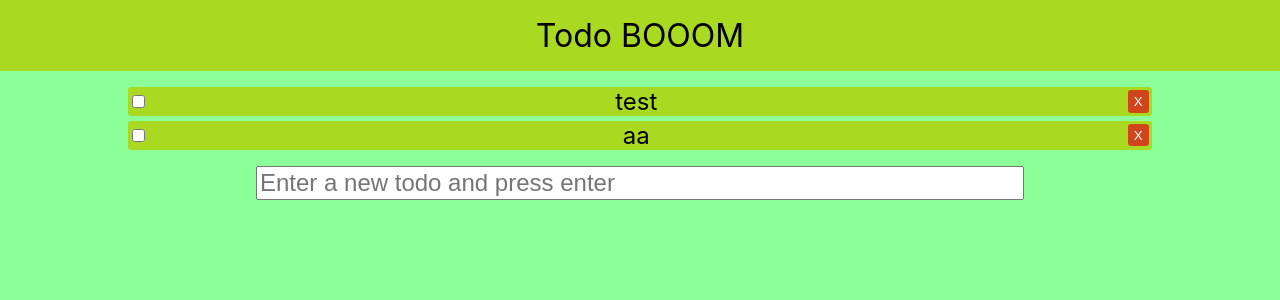
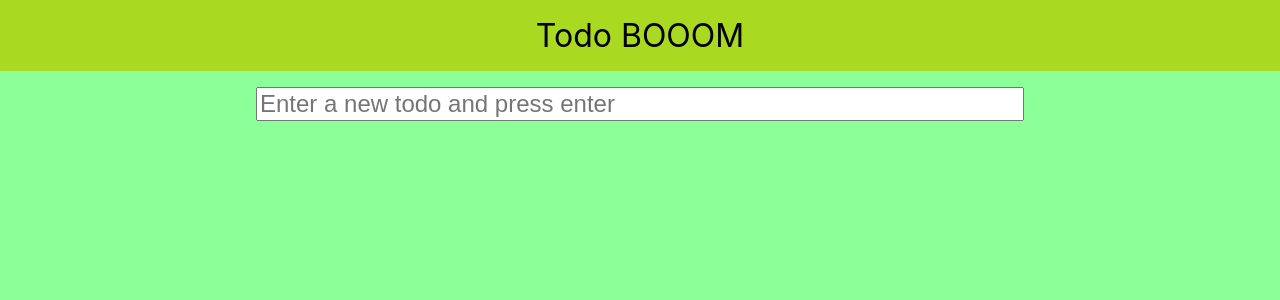
Before and after one commit to JonatanMartens/TodoBom, a React (Create React App) app: page / in a window 1280 px wide. Shown: the top 300 px of the page. Built offline with nearby package versions, Linux system fonts and the light colour scheme.

Commit message:
Remove default todos

```diff
--- a/src/App.js
+++ b/src/App.js
@@ -6,8 +6,6 @@ import TodoList from "./todolist/TodoList";
 
 function App() {
   const todoList = new TodoList();
-  todoList.create("test");
-  todoList.create("aa");
   return (
     <div>
       <Header></Header>
```
